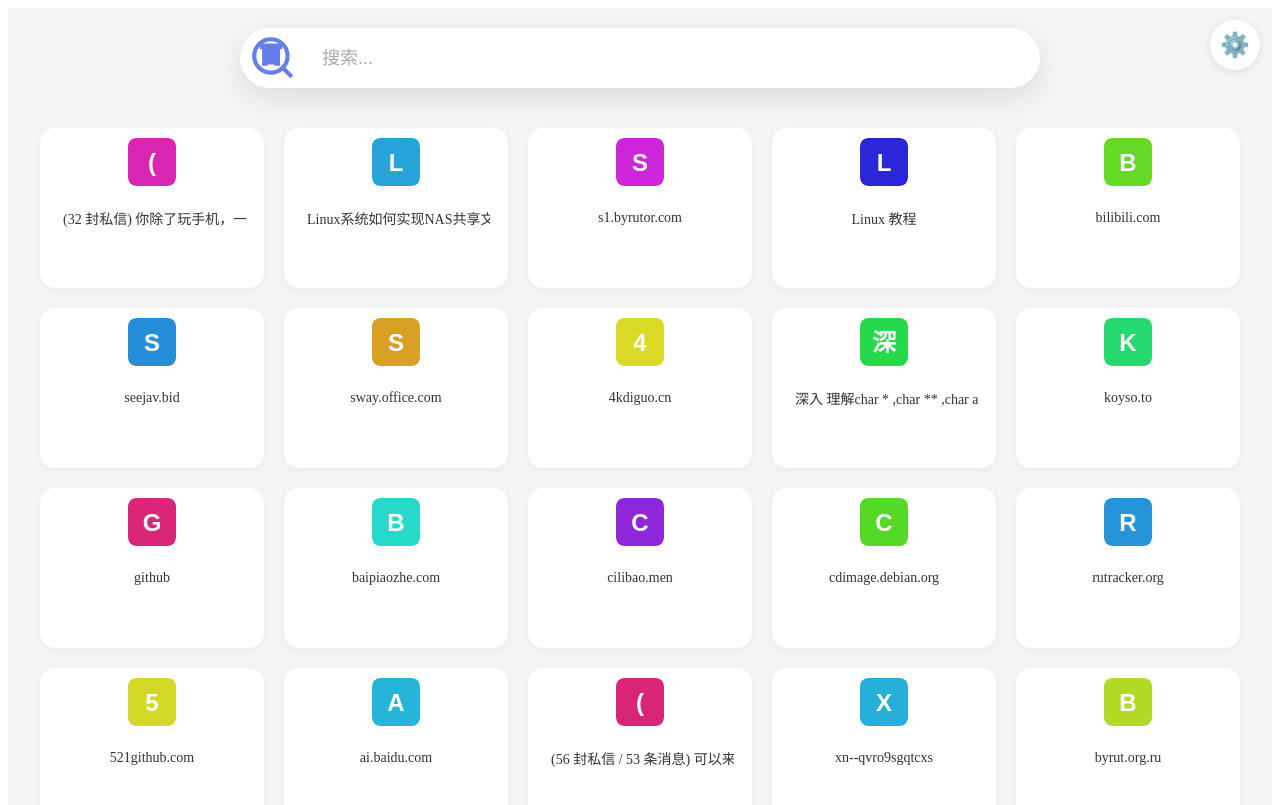
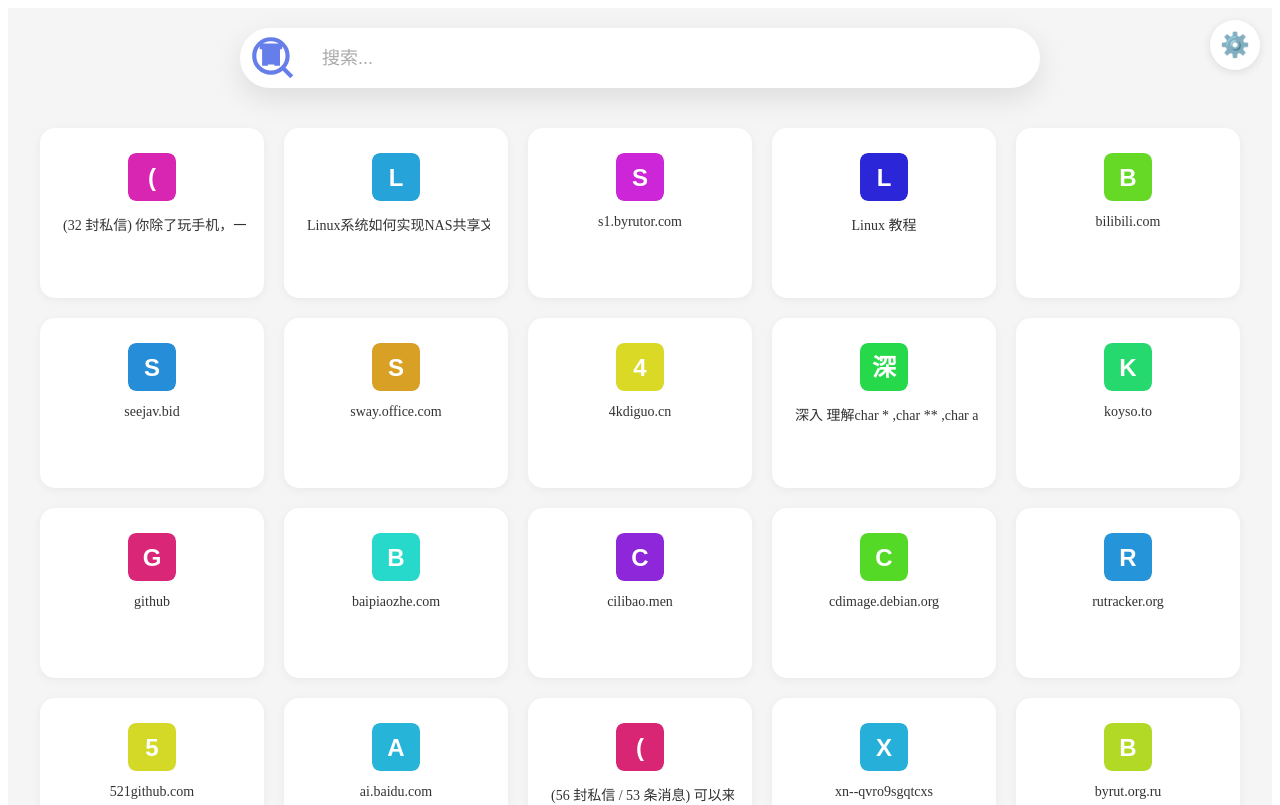
Before and after one commit to cofon/startpage, a Vue app: page / in a window 1280 px wide. Shown: the top 805 px of the page. Built offline with nearby package versions, Linux system fonts and the light colour scheme.

Commit message:
美化显示模块效果，优化tags逻辑

```diff
--- a/src/App.vue
+++ b/src/App.vue
@@ -1,5 +1,5 @@
 <script setup>
-import { onMounted, ref } from 'vue'
+import { onMounted, ref, computed } from 'vue'
 import { useWebsiteStore } from './stores/website'
 import { useSettingStore } from './stores/setting'
 import { useSearchStore } from './stores/search'
@@ -14,6 +14,11 @@
 const websiteStore = useWebsiteStore()
 const settingStore = useSettingStore()
 const searchStore = useSearchStore()
+
+// 计算属性：判断当前搜索引擎是否为本地搜索
+const isLocalSearchEngine = computed(() => {
+  return settingStore.selectedSearchEngine === 'local';
+});
 
 // 网站对话框
 const showWebsiteDialog = ref(false)
@@ -202,11 +207,53 @@
   window.open(website.url, '_blank')
 }
 
+// 处理输入框获得焦点
+function handleInputFocus() {
+  // 如果当前搜索引擎是本地搜索且输入框为空，则显示标签列表
+  if (isLocalSearchEngine.value && !searchStore.query) {
+    searchStore.setShowTagsList(true);
+  }
+}
+
+// 处理输入框失去焦点
+function handleInputBlur() {
+  // 失去焦点时总是隐藏标签列表
+  searchStore.setShowTagsList(false);
+}
+
+// 处理输入框内容变化
+function handleInput() {
+  // 如果当前搜索引擎是本地搜索
+  if (isLocalSearchEngine.value) {
+    // 如果输入框为空，则显示标签列表
+    if (!searchStore.query) {
+      searchStore.setShowTagsList(true);
+    } else {
+      // 如果输入框不为空，则隐藏标签列表
+      searchStore.setShowTagsList(false);
+    }
+  }
+}
+
+// 处理ESC按键，隐藏tags列表
+function handleEscKey() {
+  if (searchStore.showTagsList) {
+    searchStore.setShowTagsList(false);
+  }
+}
+
 // 初始化应用
 onMounted(async () => {
   try {
     // 初始化数据库
     await db.init()
+
+    // 监听键盘ESC按键
+    document.addEventListener('keydown', (e) => {
+      if (e.key === 'Escape') {
+        handleEscKey();
+      }
+    });
 
     // 加载设置
     const settings = await db.getSettings()
@@ -296,9 +343,11 @@
             type="text"
             class="search-input"
             placeholder="搜索..."
-            @focus="searchStore.setShowTagsList(true)"
-            @blur="searchStore.setShowTagsList(false)"
+            @focus="handleInputFocus"
+            @blur="handleInputBlur"
             @keyup.enter="searchStore.executeSearch"
+            @keyup.esc="handleEscKey"
+            @input="handleInput"
           >
         </div>
 
@@ -586,10 +635,10 @@
 .website-item.grid {
   flex-direction: column;
   text-align: center;
-  min-height: 120px; /* 减少最小高度 */
-  height: 140px; /* 固定高度，使网格更规整 */
-  justify-content: space-between; /* 让内容在容器中分布得更合理 */
-  padding: 10px; /* 调整内边距 */
+  min-height: 120px;
+  height: 140px;
+  justify-content: flex-start; /* 改为从顶部开始排列，为内容留出向下移动的空间 */
+  padding: 15px 10px; /* 调整内边距，增加顶部空间 */
 }
 
 .website-item.list {
@@ -602,11 +651,13 @@
   width: 48px;
   height: 48px;
   margin-bottom: 8px; /* 调整图标下方间距 */
+  margin-top: 10px; /* 添加上边距，使图标稍微向下移动 */
 }
 
 .website-item.list .website-icon {
   margin-bottom: 0;
   margin-right: 15px;
+  margin-top: 0; /* list模式下不需要上边距 */
 }
 
 .website-info {
@@ -620,7 +671,7 @@
 }
 
 .website-item.grid .website-info {
-  padding: 0 8px; /* 减少网格模式下的内边距 */
+  padding: 0 8px;
   align-items: center;
   display: flex;
   flex-direction: column;
@@ -628,7 +679,7 @@
   box-sizing: border-box;
   min-width: 0;
   flex-grow: 1;
-  justify-content: center; /* 让内容垂直居中 */
+  margin-top: 5px; /* 添加上边距使整个信息块稍微向下移动 */
 }
 
 .website-name {
@@ -641,6 +692,8 @@
   width: 100%;
   box-sizing: border-box;
   min-width: 0;
+  pointer-events: none; /* 阻止显示title提示 */
+  cursor: default; /* 设置默认光标 */
 }
 
 .website-item.grid .website-name {
@@ -655,10 +708,12 @@
   min-width: 0;
   padding: 0 5px;
   flex-shrink: 1;
+  pointer-events: none; /* 阻止显示title提示 */
+  cursor: default; /* 设置默认光标 */
 }
 
 .website-description {
-  font-size: 13px; /* 减小字体 */
+  font-size: 14px;
   color: #666;
   overflow: hidden;
   text-overflow: ellipsis;
@@ -666,14 +721,20 @@
   word-break: break-all;
   overflow-wrap: break-word;
   width: 100%;
+}
+
+.website-item.grid .website-description {
   display: none; /* 在grid模式下隐藏描述 */
 }
 
 .website-tags {
-  margin-top: 6px; /* 调整标签间距 */
+  margin-top: 8px;
   display: flex;
   flex-wrap: wrap;
   gap: 6px;
+}
+
+.website-item.grid .website-tags {
   display: none; /* 在grid模式下隐藏标签 */
 }
 
@@ -688,12 +749,30 @@
 
 .website-actions {
   display: flex;
-  gap: 8px;
+  gap: 6px; /* 调整按钮间距 */
   opacity: 0;
   transition: opacity 0.2s ease;
+  position: absolute;
+  top: 8px; /* 调整位置 */
+  right: 8px; /* 调整位置 */
+  z-index: 1; /* 确保操作按钮在最上层 */
+}
+
+.website-item.grid .website-actions {
+  position: static; /* 在grid模式下使用正常文档流 */
+  opacity: 0; /* 默认隐藏，悬停时显示 */
+  margin-top: 10px; /* 添加上方间距 */
+  align-self: center; /* 垂直居中对齐 */
 }
 
 .website-item.list .website-actions {
+  opacity: 1; /* 在list模式下始终显示 */
+  position: static; /* 在list模式下使用正常定位 */
+  margin-left: auto; /* 将动作按钮推到右侧 */
+  align-self: center; /* 垂直居中对齐 */
+}
+
+.website-item:hover .website-actions {
   opacity: 1;
 }
 
```
